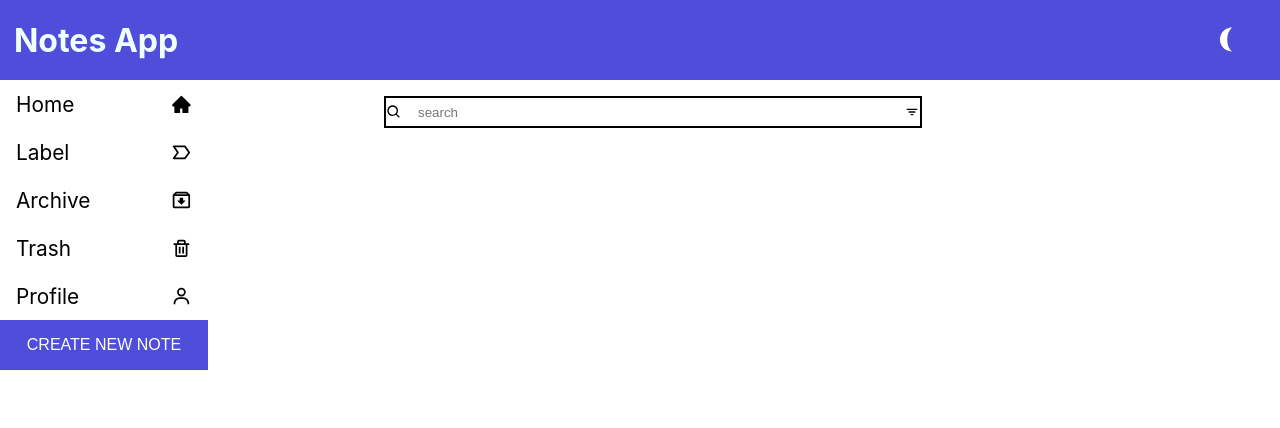
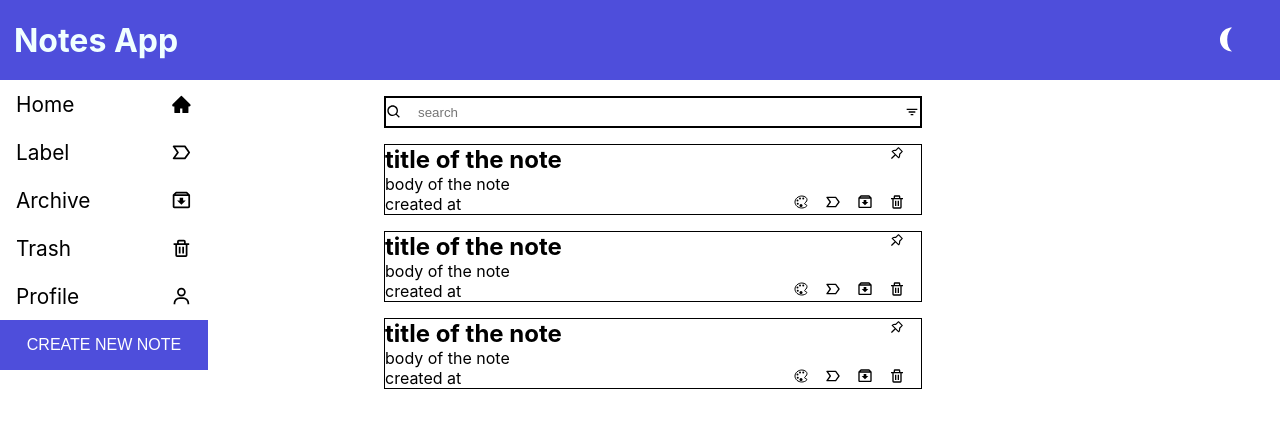
Before and after one commit to Sharmaryan/notes-app, a React (Create React App) app: page / in a window 1280 px wide. Shown: the top 428 px of the page. Built offline with nearby package versions, Linux system fonts and the light colour scheme; what miragejs would draw is missing.

Commit message:
feat : added note component

```diff
--- /dev/null
+++ b/src/Components/Note/Note.css
@@ -0,0 +1,27 @@
+.notes {
+  border: 1px solid black;
+  width: 60%;
+  margin-top: 1rem;
+  display: flex;
+}
+.notes-content {
+  text-align: left;
+}
+.notes-icons {
+  margin-left: auto;
+  display: flex;
+  flex-direction: column;
+}
+.icons-bottom {
+  margin-top: auto;
+}
+.icons {
+  font-size: 1rem;
+}
+.icons-top{
+     text-align: right;
+     margin-right: 1rem;
+}
+.icon-bottom {
+  margin-right: 1rem;
+}
--- /dev/null
+++ b/src/Components/Note/Note.jsx
@@ -0,0 +1,35 @@
+import React from "react";
+import "./Note.css";
+import { AiOutlinePushpin } from "react-icons/ai";
+import { IoColorPaletteOutline } from "react-icons/io5";
+import { BiLabel, BiArchiveIn, BiTrash } from "react-icons/bi";
+const Note = () => {
+  return (
+    <div className="notes">
+      <div className="notes-content">
+        <div className="notes-title">
+          <h2>title of the note</h2>
+        </div>
+        <div className="notes-body">
+          <p>body of the note</p>
+        </div>
+        <div className="notes-date">
+          <p>created at </p>
+        </div>
+      </div>
+      <div className="notes-icons">
+        <div className="icons-top">
+          <AiOutlinePushpin className="icons icon-top"/>
+        </div>
+        <div className="icons-bottom">
+          <IoColorPaletteOutline className="icons icon-bottom"/>
+          <BiLabel className="icons icon-bottom"/>
+          <BiArchiveIn className="icons icon-bottom"/>
+          <BiTrash className="icons icon-bottom"/>
+        </div>
+      </div>
+    </div>
+  );
+};
+
+export default Note;
--- a/src/pages/HomePage/Homepage.jsx
+++ b/src/pages/HomePage/Homepage.jsx
@@ -1,10 +1,14 @@
 import React from "react";
 import './Homepage.css'
 import SearchBar from "../../Components/SearchBar/SearchBar";
+import Note from "../../Components/Note/Note";
 const Homepage = () => {
   return (
     <div className="homepage">
     <SearchBar/>
+    <Note/>
+    <Note/>
+    <Note/>
     </div>
   );
 };
```
